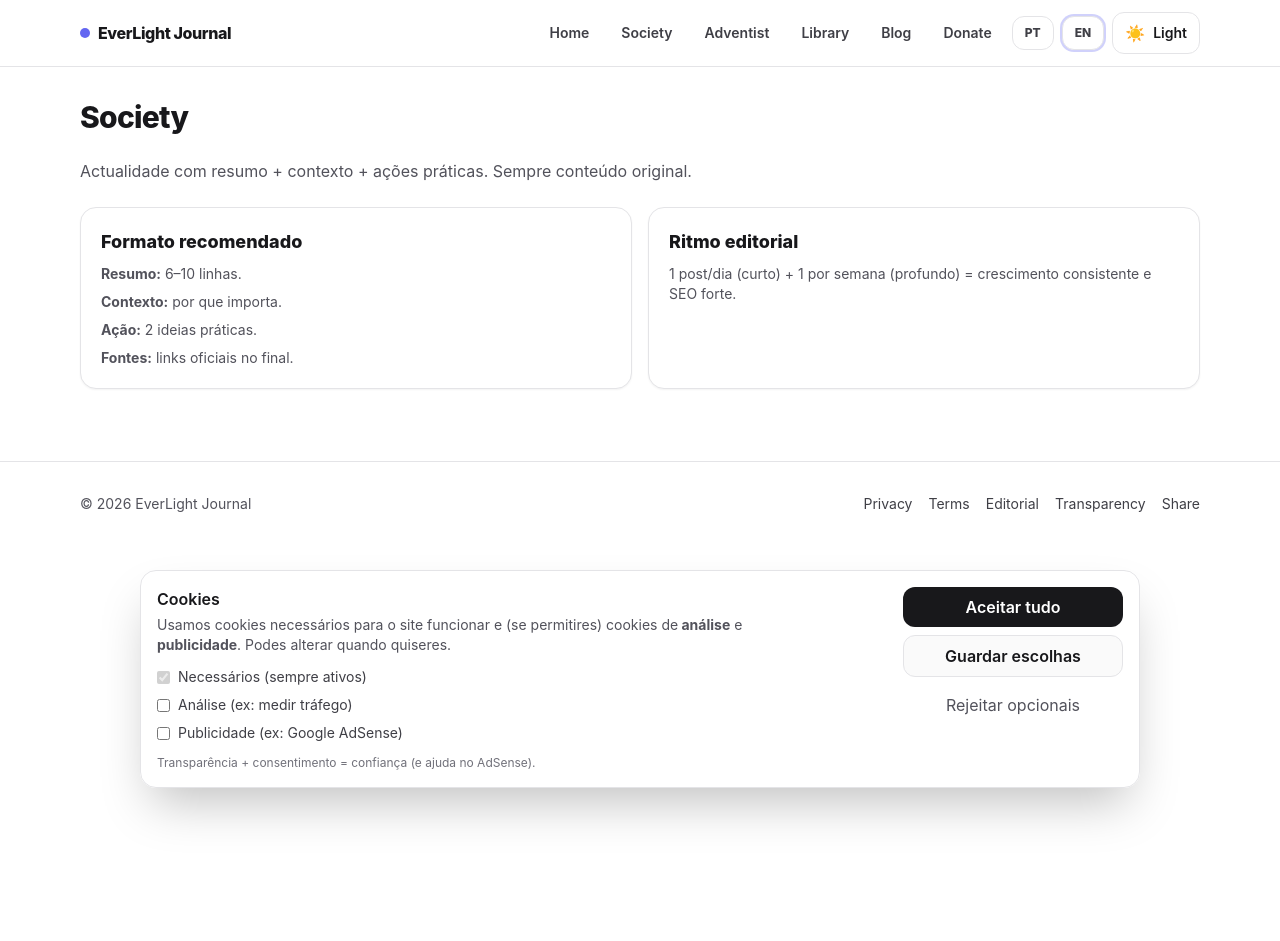
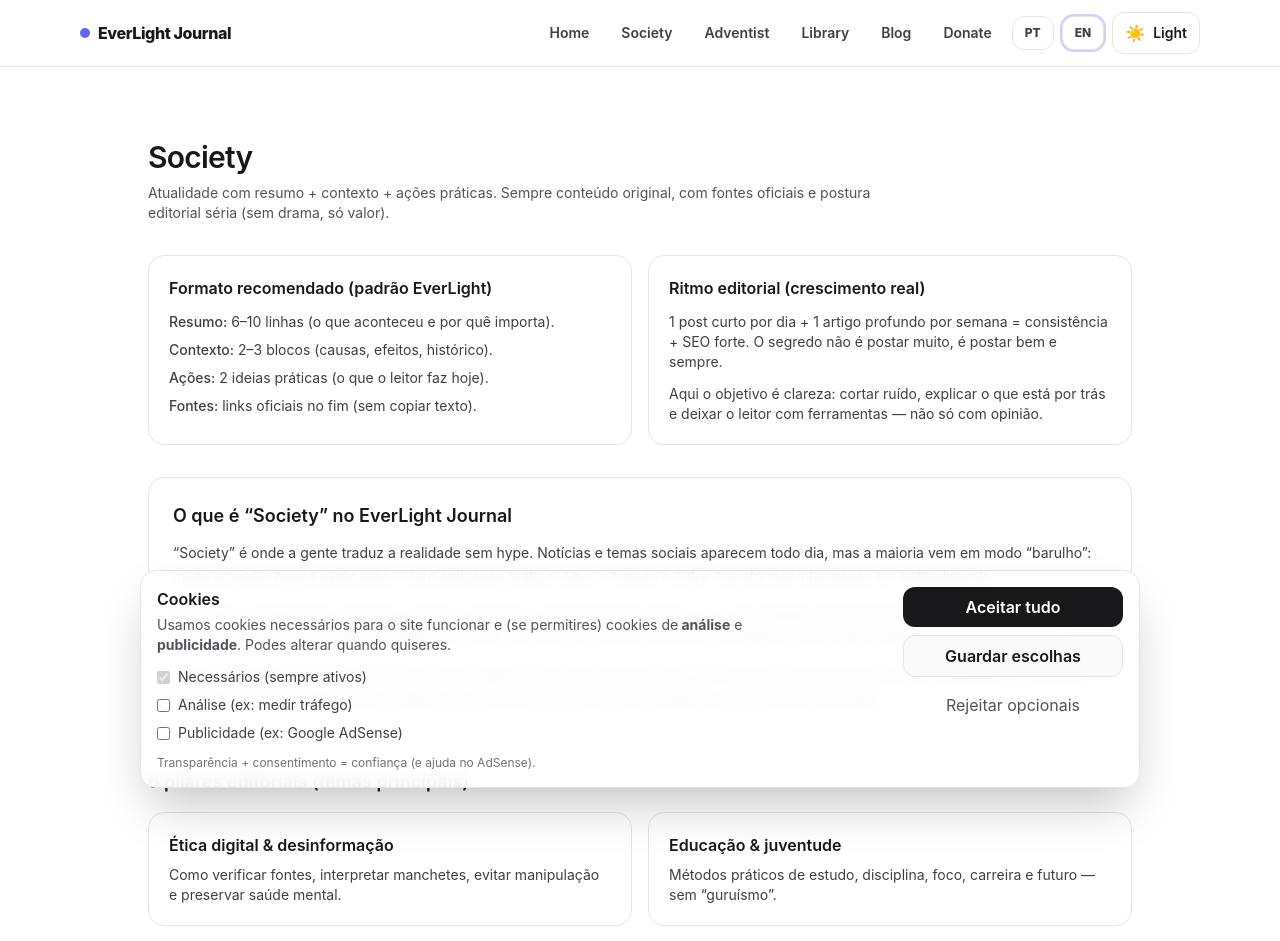
Before and after one commit to eliaslicojicacoma-spec/EverLight-Journal, a Next.js app: page /en/society in a window 1280 px wide. Shown: the top 941 px of the page. Before the commit the page ends 800 px from the top, so only its background shows below. Built offline with nearby package versions, Linux system fonts and the light colour scheme.

Commit message:
Update page.tsx

```diff
--- a/src/app/[locale]/society/page.tsx
+++ b/src/app/[locale]/society/page.tsx
@@ -1,57 +1,153 @@
-import type { Metadata } from "next";
-import { siteConfig } from "@/config/siteConfig";
-
-export async function generateMetadata({
-  params
-}: {
-  params: Promise<{ locale: "pt" | "en" }>;
-}): Promise<Metadata> {
-  const { locale } = await params;
-
-  const base = `https://${siteConfig.domain}`;
-  const url = `${base}/${locale}/society`;
-  const title = locale === "pt" ? "Society" : "Society";
-  const description =
-    locale === "pt"
-      ? "Actualidade com resumo, contexto e ações práticas — conteúdo original."
-      : "News with context and practical actions — original content.";
-  const image = `${base}/og/og-default.jpg`;
-
-  return {
-    title: `${title} • ${siteConfig.name}`,
-    description,
-    alternates: { canonical: url },
-    openGraph: { title, description, url, images: [{ url: image }] },
-    twitter: { card: "summary_large_image", title, description, images: [image] }
-  };
-}
+import Link from "next/link";
 
 export default function SocietyPage() {
   return (
-    <div className="space-y-6">
-      <h1 className="text-3xl font-extrabold tracking-tight">Society</h1>
-      <p className="text-zinc-600 dark:text-white/70">
-        Actualidade com resumo + contexto + ações práticas. Sempre conteúdo original.
-      </p>
+    <main className="mx-auto w-full max-w-5xl px-5 py-10">
+      <header className="mb-8">
+        <h1 className="text-3xl font-semibold tracking-tight">Society</h1>
+        <p className="mt-2 max-w-3xl text-sm text-zinc-600">
+          Atualidade com resumo + contexto + ações práticas. Sempre conteúdo original,
+          com fontes oficiais e postura editorial séria (sem drama, só valor).
+        </p>
+      </header>
 
-      <div className="grid gap-4 md:grid-cols-2">
-        <div className="rounded-2xl border p-5 shadow-sm border-zinc-200 bg-white dark:border-white/10 dark:bg-white/5">
-          <h3 className="text-lg font-extrabold">Formato recomendado</h3>
-          <ul className="mt-2 space-y-2 text-sm text-zinc-600 dark:text-white/70">
-            <li><b>Resumo:</b> 6–10 linhas.</li>
-            <li><b>Contexto:</b> por que importa.</li>
-            <li><b>Ação:</b> 2 ideias práticas.</li>
-            <li><b>Fontes:</b> links oficiais no final.</li>
+      <section className="grid gap-4 md:grid-cols-2">
+        <div className="rounded-2xl border border-zinc-200 bg-white p-5">
+          <h2 className="text-base font-semibold">Formato recomendado (padrão EverLight)</h2>
+          <ul className="mt-3 space-y-2 text-sm text-zinc-700">
+            <li>
+              <span className="font-medium">Resumo:</span> 6–10 linhas (o que aconteceu e por quê importa).
+            </li>
+            <li>
+              <span className="font-medium">Contexto:</span> 2–3 blocos (causas, efeitos, histórico).
+            </li>
+            <li>
+              <span className="font-medium">Ações:</span> 2 ideias práticas (o que o leitor faz hoje).
+            </li>
+            <li>
+              <span className="font-medium">Fontes:</span> links oficiais no fim (sem copiar texto).
+            </li>
           </ul>
         </div>
 
-        <div className="rounded-2xl border p-5 shadow-sm border-zinc-200 bg-white dark:border-white/10 dark:bg-white/5">
-          <h3 className="text-lg font-extrabold">Ritmo editorial</h3>
-          <p className="mt-2 text-sm text-zinc-600 dark:text-white/70">
-            1 post/dia (curto) + 1 por semana (profundo) = crescimento consistente e SEO forte.
+        <div className="rounded-2xl border border-zinc-200 bg-white p-5">
+          <h2 className="text-base font-semibold">Ritmo editorial (crescimento real)</h2>
+          <p className="mt-3 text-sm text-zinc-700">
+            1 post curto por dia + 1 artigo profundo por semana = consistência + SEO forte.
+            O segredo não é postar muito, é postar bem e sempre.
+          </p>
+          <p className="mt-3 text-sm text-zinc-700">
+            Aqui o objetivo é clareza: cortar ruído, explicar o que está por trás e deixar o leitor
+            com ferramentas — não só com opinião.
           </p>
         </div>
-      </div>
-    </div>
+      </section>
+
+      <section className="mt-8 rounded-2xl border border-zinc-200 bg-white p-6">
+        <h2 className="text-lg font-semibold">O que é “Society” no EverLight Journal</h2>
+        <div className="mt-3 space-y-4 text-sm leading-relaxed text-zinc-700">
+          <p>
+            “Society” é onde a gente traduz a realidade sem hype. Notícias e temas sociais aparecem
+            todo dia, mas a maioria vem em modo “barulho”: muita emoção, pouca explicação e zero
+            aplicação prática. Aqui, a missão é outra: transformar informação em entendimento.
+          </p>
+          <p>
+            Em 2026, o desafio não é “não ter acesso”, é ter filtro. A internet democratizou voz,
+            mas também democratizou manipulação. Então a postura editorial do EverLight é simples:
+            ser claro, ser honesto, ser útil. Sem sensacionalismo. Sem copiar matéria. Sem viver de
+            “trend”.
+          </p>
+          <p>
+            O leitor sai daqui com 3 coisas: (1) uma visão rápida do que está acontecendo,
+            (2) contexto suficiente para não ser enganado, e (3) ações práticas para melhorar
+            decisões, hábitos e convivência. Se o texto não entrega isso, ele volta pra bancada.
+          </p>
+        </div>
+      </section>
+
+      <section className="mt-8">
+        <h2 className="text-lg font-semibold">6 pilares editoriais (temas principais)</h2>
+
+        <div className="mt-4 grid gap-4 md:grid-cols-2">
+          {[
+            {
+              title: "Ética digital & desinformação",
+              desc: "Como verificar fontes, interpretar manchetes, evitar manipulação e preservar saúde mental.",
+            },
+            {
+              title: "Educação & juventude",
+              desc: "Métodos práticos de estudo, disciplina, foco, carreira e futuro — sem “guruísmo”.",
+            },
+            {
+              title: "Economia do dia a dia",
+              desc: "Dinheiro prático: hábitos, custo de vida, trabalho e decisões inteligentes.",
+            },
+            {
+              title: "Cultura & comportamento",
+              desc: "Como cultura molda escolhas: família, masculinidade/feminilidade, respeito e limites.",
+            },
+            {
+              title: "Cidadania & participação",
+              desc: "Como discordar com respeito, entender direitos/deveres e agir sem toxidade.",
+            },
+            {
+              title: "Saúde mental & rotina",
+              desc: "Sono, ansiedade, autocontrole, vícios de tela e construção de hábitos reais.",
+            },
+          ].map((item) => (
+            <div key={item.title} className="rounded-2xl border border-zinc-200 bg-white p-5">
+              <h3 className="text-base font-semibold">{item.title}</h3>
+              <p className="mt-2 text-sm text-zinc-700">{item.desc}</p>
+            </div>
+          ))}
+        </div>
+      </section>
+
+      <section className="mt-8 rounded-2xl border border-zinc-200 bg-white p-6">
+        <h2 className="text-lg font-semibold">Calendário editorial (semana modelo)</h2>
+        <div className="mt-3 space-y-3 text-sm leading-relaxed text-zinc-700">
+          <p>
+            Para manter consistência, usamos um “esqueleto semanal”. Isso evita ficar refém de inspiração:
+          </p>
+          <ul className="mt-2 list-disc space-y-2 pl-5">
+            <li><span className="font-medium">Segunda:</span> tema de educação/hábitos (curto e útil)</li>
+            <li><span className="font-medium">Terça:</span> ética digital/desinformação (curto)</li>
+            <li><span className="font-medium">Quarta:</span> cidadania (debate, respeito, convivência)</li>
+            <li><span className="font-medium">Quinta:</span> economia prática (vida real)</li>
+            <li><span className="font-medium">Sexta:</span> saúde mental & rotina (com ações)</li>
+            <li><span className="font-medium">Sábado:</span> artigo profundo (600–1200 palavras)</li>
+            <li><span className="font-medium">Domingo:</span> revisão leve + planejamento da semana</li>
+          </ul>
+          <p className="mt-3">
+            Isso cria consistência sem deixar o conteúdo repetitivo. O foco é qualidade + frequência.
+          </p>
+        </div>
+      </section>
+
+      <section className="mt-8 rounded-2xl border border-zinc-200 bg-white p-6">
+        <h2 className="text-lg font-semibold">Regras anti-“conteúdo fino” (nosso padrão)</h2>
+        <ol className="mt-3 list-decimal space-y-2 pl-5 text-sm text-zinc-700">
+          <li>Todo texto precisa de resumo + contexto + ação prática.</li>
+          <li>Nunca copiar parágrafos de fontes; apenas interpretar e citar links.</li>
+          <li>Parágrafos curtos, subtítulos e exemplos (para leitura no telemóvel).</li>
+          <li>Final sempre com “o que fazer agora” (2 passos simples).</li>
+        </ol>
+      </section>
+
+      <section className="mt-8 flex flex-col gap-3 sm:flex-row">
+        <Link
+          href="/pt/blog"
+          className="inline-flex items-center justify-center rounded-xl border border-zinc-200 bg-zinc-900 px-4 py-2 text-sm font-medium text-white hover:bg-zinc-800"
+        >
+          Ver posts do Blog
+        </Link>
+        <Link
+          href="/pt/library"
+          className="inline-flex items-center justify-center rounded-xl border border-zinc-200 bg-white px-4 py-2 text-sm font-medium text-zinc-900 hover:bg-zinc-50"
+        >
+          Ir para Biblioteca
+        </Link>
+      </section>
+    </main>
   );
 }
```
